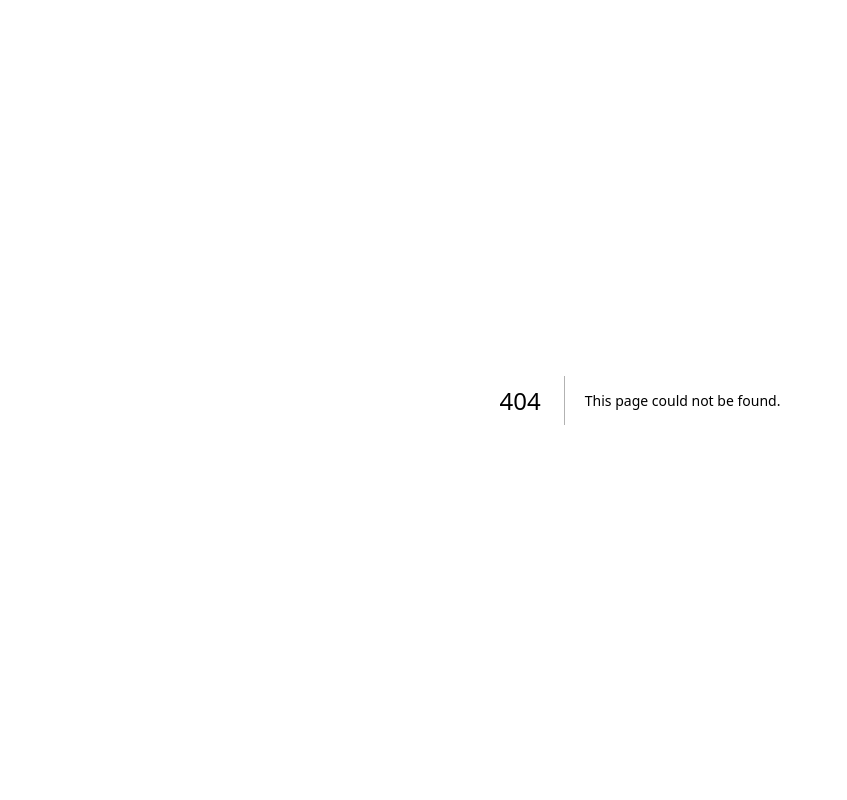
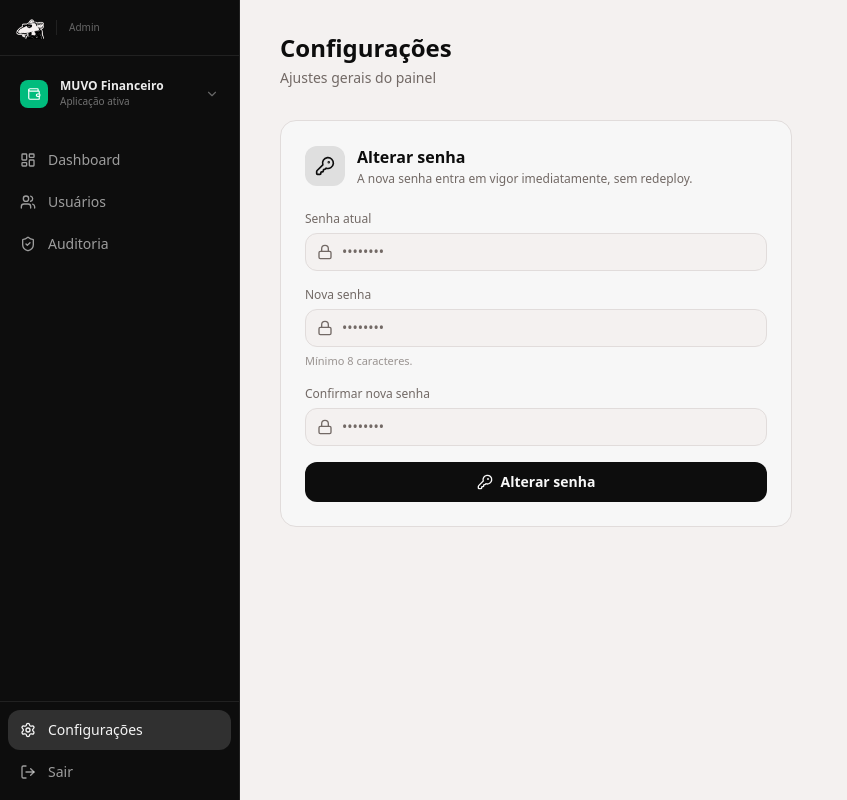
Before and after one commit to ItaloProject/painel-admin, a Next.js app: page /configuracoes in a window 1280 px wide. Before the commit this address had no page. Shown: the whole page, without its empty margins (0-847 px from the left). Built offline with nearby package versions, Linux system fonts and the light colour scheme.

Commit message:
Mudar senha pelo painel sem redeploy

```diff
--- /dev/null
+++ b/src/app/(admin)/configuracoes/page.tsx
@@ -0,0 +1,135 @@
+"use client";
+
+import { useState } from "react";
+import { CheckCircle2, KeyRound, Loader2, Lock } from "lucide-react";
+import { Field, inputCls } from "@/components/ui-bits";
+
+export default function ConfiguracoesPage() {
+  const [senhaAtual, setSenhaAtual] = useState("");
+  const [senhaNova, setSenhaNova] = useState("");
+  const [confirmar, setConfirmar] = useState("");
+  const [loading, setLoading] = useState(false);
+  const [error, setError] = useState("");
+  const [ok, setOk] = useState(false);
+
+  async function submit(e: React.FormEvent) {
+    e.preventDefault();
+    setError("");
+    setOk(false);
+
+    if (senhaNova !== confirmar) {
+      setError("A nova senha e a confirmação não coincidem.");
+      return;
+    }
+    if (senhaNova.length < 8) {
+      setError("A nova senha precisa ter pelo menos 8 caracteres.");
+      return;
+    }
+
+    setLoading(true);
+    const res = await fetch("/api/auth/senha", {
+      method: "POST",
+      headers: { "Content-Type": "application/json" },
+      body: JSON.stringify({ senhaAtual, senhaNova }),
+    });
+    const data = await res.json();
+    setLoading(false);
+
+    if (!res.ok) {
+      setError(data.error ?? "Erro ao alterar senha.");
+      return;
+    }
+
+    setOk(true);
+    setSenhaAtual("");
+    setSenhaNova("");
+    setConfirmar("");
+  }
+
+  return (
+    <div className="max-w-lg">
+      <div className="mb-8">
+        <h1 className="text-2xl font-bold text-foreground">Configurações</h1>
+        <p className="text-muted-foreground text-sm mt-1">Ajustes gerais do painel</p>
+      </div>
+
+      <div className="rounded-2xl border border-border bg-card p-6">
+        <div className="flex items-center gap-3 mb-6">
+          <div className="h-10 w-10 rounded-xl bg-primary/10 text-primary flex items-center justify-center shrink-0">
+            <KeyRound className="h-5 w-5" />
+          </div>
+          <div>
+            <h2 className="font-semibold text-foreground">Alterar senha</h2>
+            <p className="text-xs text-muted-foreground mt-0.5">A nova senha entra em vigor imediatamente, sem redeploy.</p>
+          </div>
+        </div>
+
+        {ok ? (
+          <div className="flex items-center gap-3 rounded-xl bg-emerald-500/10 border border-emerald-500/20 px-4 py-3">
+            <CheckCircle2 className="h-5 w-5 text-emerald-600 shrink-0" />
+            <p className="text-sm font-medium text-emerald-700">Senha alterada com sucesso!</p>
+          </div>
+        ) : (
+          <form onSubmit={submit} className="flex flex-col gap-4">
+            <Field label="Senha atual">
+              <div className="relative">
+                <Lock className="absolute left-3 top-1/2 -translate-y-1/2 h-4 w-4 text-muted-foreground pointer-events-none" />
+                <input
+                  type="password"
+                  className={`${inputCls} pl-9`}
+                  placeholder="••••••••"
+                  value={senhaAtual}
+                  onChange={e => setSenhaAtual(e.target.value)}
+                  required
+                  autoComplete="current-password"
+                />
+              </div>
+            </Field>
+
+            <Field label="Nova senha" hint="Mínimo 8 caracteres.">
+              <div className="relative">
+                <Lock className="absolute left-3 top-1/2 -translate-y-1/2 h-4 w-4 text-muted-foreground pointer-events-none" />
+                <input
+                  type="password"
+                  className={`${inputCls} pl-9`}
+                  placeholder="••••••••"
+                  value={senhaNova}
+                  onChange={e => setSenhaNova(e.target.value)}
+                  required
+                  minLength={8}
+                  autoComplete="new-password"
+                />
+              </div>
+            </Field>
+
+            <Field label="Confirmar nova senha">
+              <div className="relative">
+                <Lock className="absolute left-3 top-1/2 -translate-y-1/2 h-4 w-4 text-muted-foreground pointer-events-none" />
+                <input
+                  type="password"
+                  className={`${inputCls} pl-9`}
+                  placeholder="••••••••"
+                  value={confirmar}
+                  onChange={e => setConfirmar(e.target.value)}
+                  required
+                  autoComplete="new-password"
+                />
+              </div>
+            </Field>
+
+            {error && <p className="text-xs text-destructive">{error}</p>}
+
+            <button
+              type="submit"
+              disabled={loading}
+              className="flex items-center justify-center gap-2 rounded-xl bg-primary text-primary-foreground py-2.5 text-sm font-semibold hover:opacity-90 transition-opacity disabled:opacity-60"
+            >
+              {loading ? <Loader2 className="h-4 w-4 animate-spin" /> : <KeyRound className="h-4 w-4" />}
+              Alterar senha
+            </button>
+          </form>
+        )}
+      </div>
+    </div>
+  );
+}
--- a/src/app/api/auth/login/route.ts
+++ b/src/app/api/auth/login/route.ts
@@ -1,6 +1,19 @@
 import { NextRequest, NextResponse } from "next/server";
 import { cookies } from "next/headers";
 import bcrypt from "bcryptjs";
+import sql from "@/lib/db";
+
+/** Busca o hash atual: DB tem prioridade sobre a env var. */
+async function getCurrentHash(): Promise<string> {
+  try {
+    const rows = await sql`SELECT value FROM muvo_config WHERE key = 'admin_password_hash' LIMIT 1`;
+    if (rows.length) return String(rows[0].value).trim();
+  } catch {
+    /* tabela ainda não existe — usa env */
+  }
+  const b64 = (process.env.ADMIN_PASSWORD_HASH_B64 ?? "").trim();
+  return b64 ? Buffer.from(b64, "base64").toString("utf8").trim() : "";
+}
 
 // Rate limiting: máx 5 tentativas por IP em 15 minutos
 const attempts = new Map<string, { count: number; resetAt: number }>();
@@ -53,8 +66,7 @@ export async function POST(req: NextRequest) {
   const { email, password } = await req.json().catch(() => ({ email: "", password: "" }));
 
   const validEmail = email === process.env.ADMIN_EMAIL;
-  const b64 = (process.env.ADMIN_PASSWORD_HASH_B64 ?? "").trim();
-  const hash = b64 ? Buffer.from(b64, "base64").toString("utf8").trim() : "";
+  const hash = await getCurrentHash();
   const validPassword = hash ? await bcrypt.compare(password ?? "", hash) : false;
 
   if (!validEmail || !validPassword) {
--- /dev/null
+++ b/src/app/api/auth/senha/route.ts
@@ -0,0 +1,43 @@
+import { NextRequest, NextResponse } from "next/server";
+import bcrypt from "bcryptjs";
+import sql from "@/lib/db";
+import { requireAdminSession } from "@/lib/admin-auth";
+
+/** Hash atual: DB primeiro, depois env var. */
+async function getCurrentHash(): Promise<string> {
+  try {
+    const rows = await sql`SELECT value FROM muvo_config WHERE key = 'admin_password_hash' LIMIT 1`;
+    if (rows.length) return String(rows[0].value).trim();
+  } catch { /* fallback */ }
+  const b64 = (process.env.ADMIN_PASSWORD_HASH_B64 ?? "").trim();
+  return b64 ? Buffer.from(b64, "base64").toString("utf8").trim() : "";
+}
+
+export async function POST(req: NextRequest) {
+  const denied = await requireAdminSession();
+  if (denied) return denied;
+
+  const { senhaAtual, senhaNova } = await req.json().catch(() => ({}));
+
+  if (!senhaAtual || !senhaNova) {
+    return NextResponse.json({ error: "Preencha todos os campos." }, { status: 400 });
+  }
+  if (String(senhaNova).length < 8) {
+    return NextResponse.json({ error: "A nova senha precisa ter pelo menos 8 caracteres." }, { status: 400 });
+  }
+
+  const hash = await getCurrentHash();
+  if (!hash || !(await bcrypt.compare(String(senhaAtual), hash))) {
+    return NextResponse.json({ error: "Senha atual incorreta." }, { status: 401 });
+  }
+
+  const novoHash = await bcrypt.hash(String(senhaNova), 12);
+
+  await sql`
+    INSERT INTO muvo_config (key, value, atualizado_em)
+    VALUES ('admin_password_hash', ${novoHash}, now())
+    ON CONFLICT (key) DO UPDATE SET value = EXCLUDED.value, atualizado_em = now()
+  `;
+
+  return NextResponse.json({ ok: true });
+}
--- a/src/components/sidebar.tsx
+++ b/src/components/sidebar.tsx
@@ -5,7 +5,7 @@ import Link from "next/link";
 import { usePathname, useRouter } from "next/navigation";
 import {
   LayoutDashboard, Users, LogOut, ShieldCheck,
-  ChevronDown, Wallet, UtensilsCrossed, Check, Store, KeyRound,
+  ChevronDown, Wallet, UtensilsCrossed, Check, Store, KeyRound, Settings,
 } from "lucide-react";
 import { cn } from "@/lib/utils";
 
@@ -130,8 +130,20 @@ export function Sidebar() {
         })}
       </nav>
 
-      {/* Logout */}
-      <div className="p-2 border-t border-[hsl(var(--sidebar-border))]">
+      {/* Bottom links */}
+      <div className="p-2 border-t border-[hsl(var(--sidebar-border))] flex flex-col gap-0.5">
+        <Link
+          href="/configuracoes"
+          className={cn(
+            "flex items-center gap-3 rounded-xl px-3 py-2.5 text-sm font-medium transition-colors",
+            pathname === "/configuracoes"
+              ? "bg-[hsl(var(--sidebar-primary)/0.15)] text-[hsl(var(--sidebar-primary))]"
+              : "text-[hsl(var(--sidebar-foreground)/0.65)] hover:bg-[hsl(var(--sidebar-accent))] hover:text-[hsl(var(--sidebar-foreground))]"
+          )}
+        >
+          <Settings className="h-4 w-4 shrink-0" />
+          Configurações
+        </Link>
         <button
           onClick={handleLogout}
           className="w-full flex items-center gap-3 rounded-xl px-3 py-2.5 text-sm font-medium text-[hsl(var(--sidebar-foreground)/0.65)] hover:bg-[hsl(var(--sidebar-accent))] hover:text-[hsl(var(--sidebar-foreground))] transition-colors"
```
